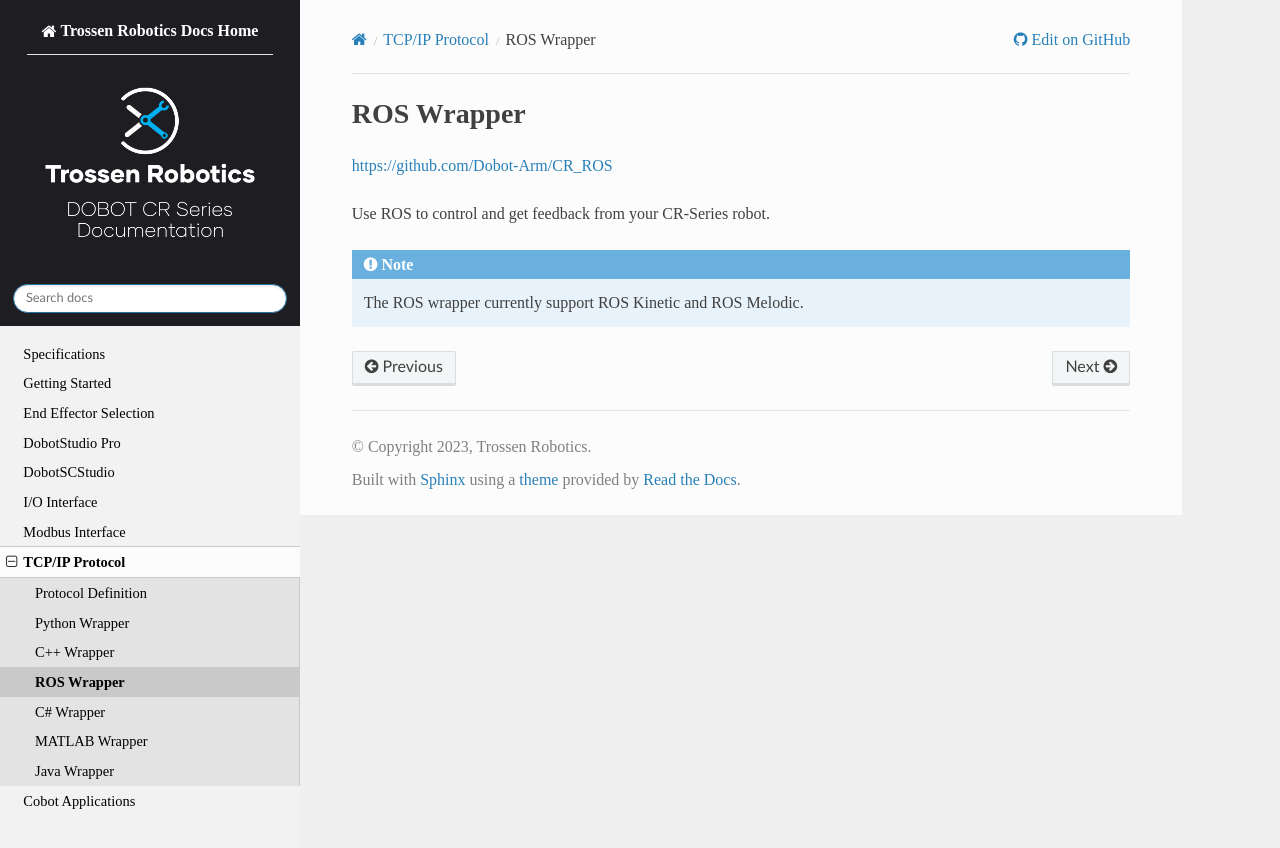
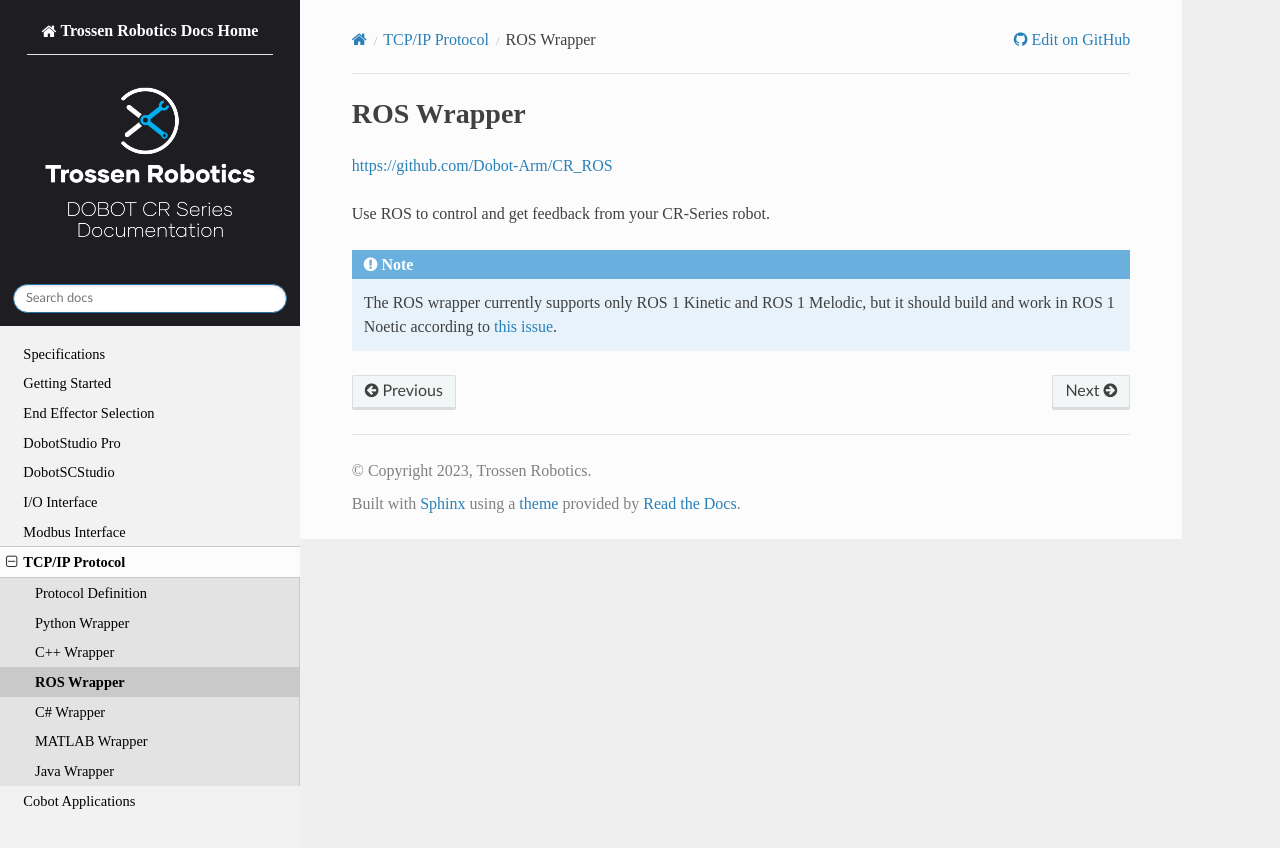
Before and after one commit to TrossenRobotics/dobot_cr_cobots_docs, a Sphinx documentation site: the page built from docs/tcpip_protocol/ros_wrapper.rst, in a window 1280 px wide. Shown: the top 848 px of the page. Built offline with Sphinx 7.4.7 and the Read the Docs theme 2.0.0, drawn with Linux system fonts in a browser that asks for light colours; some web fonts are replaced; formulas are drawn with MathJax 3.

Commit message:
Add note about ROS 1 noetic

```diff
--- a/docs/tcpip_protocol/ros_wrapper.rst
+++ b/docs/tcpip_protocol/ros_wrapper.rst
@@ -8,4 +8,7 @@
 
 .. note::
 
-    The ROS wrapper currently support ROS Kinetic and ROS Melodic.
+    The ROS wrapper currently supports only ROS 1 Kinetic and ROS 1 Melodic, but it should build
+    and work in ROS 1 Noetic according to `this issue`_.
+
+.. _`this issue`: https://github.com/Dobot-Arm/CR_ROS/issues/2
```
